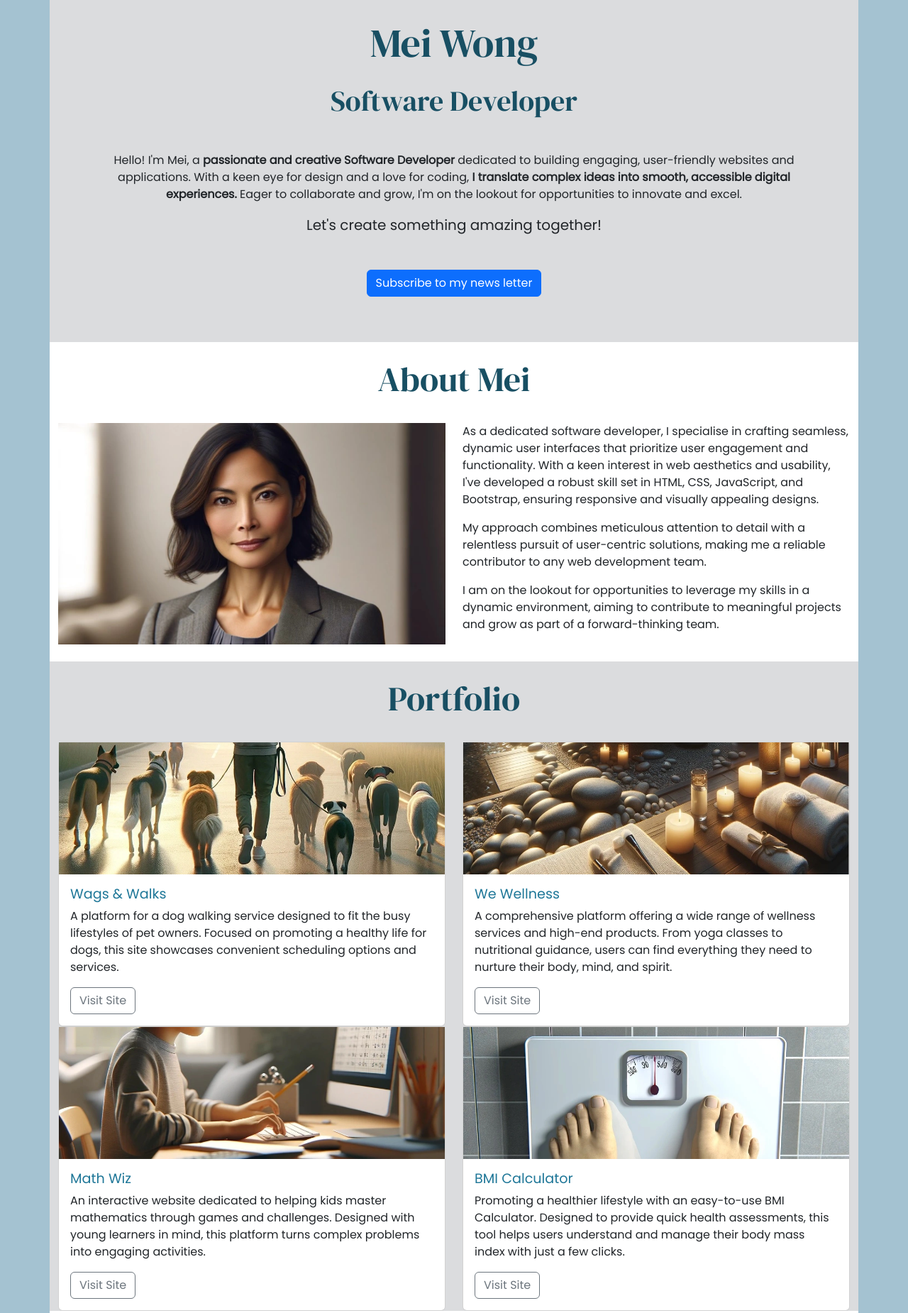
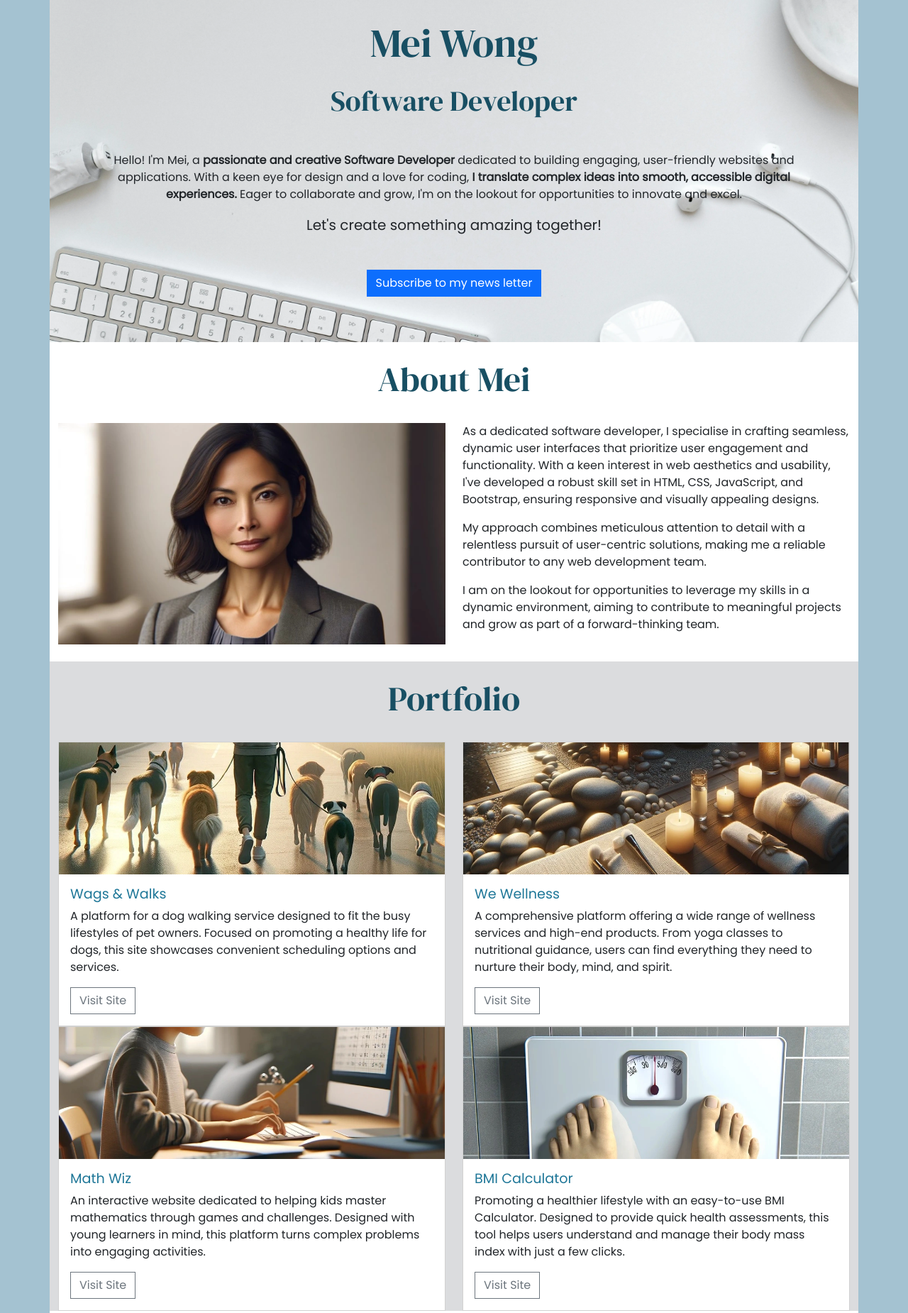
Before and after one commit to Jcasa08/portfolio, a plain HTML site: page index.html in a window 1280 px wide. Shown: the part 117-1967 px from the top of the page at 71% size. Drawn offline with nearby package versions, Linux system fonts and the light colour scheme; files that its build step writes are made by us from their sources.

Commit message:
fix broken link for hero image

```diff
--- a/assets/css/style.css
+++ b/assets/css/style.css
@@ -60,7 +60,7 @@ h2 {
 
 #hero {
     background-color: #dbdcde; /* light grey */
-    background-image: url("../images/background.webp");
+    background-image: url("../images/portfolio-images/portfolio-images/background.webp");
     background-size: cover;
     background-position: 50% 70%;
     min-height: 500px;
--- a/index.html
+++ b/index.html
@@ -8,7 +8,7 @@
     <!-- Bootstrap CSS -->
     <link href="https://cdn.jsdelivr.net/npm/bootstrap@5.3.3/dist/css/bootstrap.min.css" rel="stylesheet"
         integrity="sha384-QWTKZyjpPEjISv5WaRU9OFeRpok6YctnYmDr5pNlyT2bRjXh0JMhjY6hW+ALEwIH" crossorigin="anonymous">
-    <link href="style.css" rel="stylesheet">
+    <link href="assets/css/style.css" rel="stylesheet">
 </head>
 
 <body>
@@ -65,7 +65,8 @@
                 </p>
                 <!-- mb-5 gives extra margin spacing under lead text -->
                 <p class="lead mb-5">Let's create something amazing together!</p>
-                <button type="button" class="btn btn-primary" data-bs-toggle="modal" data-bs-target="#exampleModal">
+                <button type="button" class="sharp-corners btn btn-primary" data-bs-toggle="modal"
+                    data-bs-target="#exampleModal">
                     Subscribe to my news letter </button>
             </div>
         </section>
@@ -117,7 +118,7 @@
                     <h2 class="display-5">Portfolio</h2>
                 </div>
                 <div class="col-12 col-md-6">
-                    <div class="card">
+                    <div class="card sharp-corners">
                         <img src="assets/images/portfolio-images/portfolio-images/wags-and-walks.webp"
                             alt="A man walking several dogs early in the morning">
                         <div class="card-body">
@@ -132,7 +133,7 @@
 
                 </div>
                 <div class="col-12 col-md-6">
-                    <div class="card">
+                    <div class="card sharp-corners">
                         <img src="assets/images/portfolio-images/portfolio-images/we-wellness.webp"
                             alt="A spa with candles towels and natural material">
                         <div class="card-body">
@@ -145,7 +146,7 @@
                     </div>
                 </div>
                 <div class="col-12 col-md-6">
-                    <div class="card">
+                    <div class="card sharp-corners">
                         <img src="assets/images/portfolio-images/portfolio-images/math-wiz.webp"
                             alt="A child practicing maths at a computer">
                         <div class="card-body">
@@ -158,7 +159,7 @@
                     </div>
                 </div>
                 <div class="col-12 col-md-6">
-                    <div class="card">
+                    <div class="card sharp-corners">
                         <img src="assets/images/portfolio-images/portfolio-images/bmi-calculator.webp"
                             alt="Weighing scales seen from the first person view of the person standing on the scales">
                         <div class="card-body">
@@ -189,7 +190,7 @@
                 </p>
             </div>
             <div class="col-12 col-md-10 col-lg-8 mb-4">
-                <form class="row g-3">
+                <form class="row g-3 sharp-corners">
                     <div class="col-12 col-lg-4 justify-content-center">
                         <label for="fname" class="form-label">Full name</label>
                         <input type="text" class="form-control" id="fname">
@@ -226,7 +227,7 @@
 
         <div class="modal fade" id="exampleModal" tabindex="-1" aria-labelledby="exampleModalLabel" aria-hidden="true">
             <div class="modal-dialog modal-lg">
-                <div class="modal-content">
+                <div class="modal-content sharp-corners">
                     <div class="modal-header">
                         <h1 class="modal-title fs-5" id="exampleModalLabel">Subscribe</h1>
                         <button type="button" class="btn-close" data-bs-dismiss="modal" aria-label="Close"></button>
```
